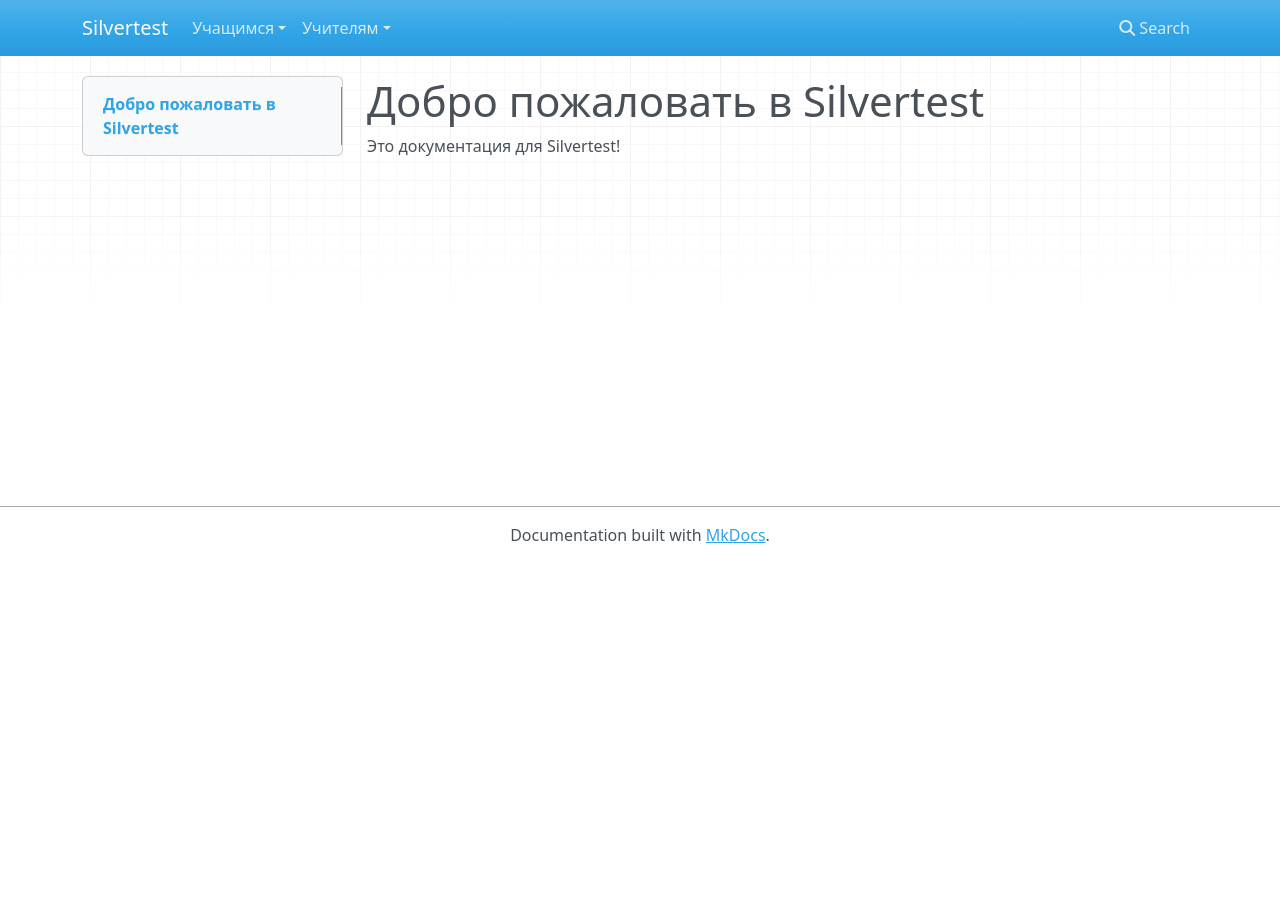
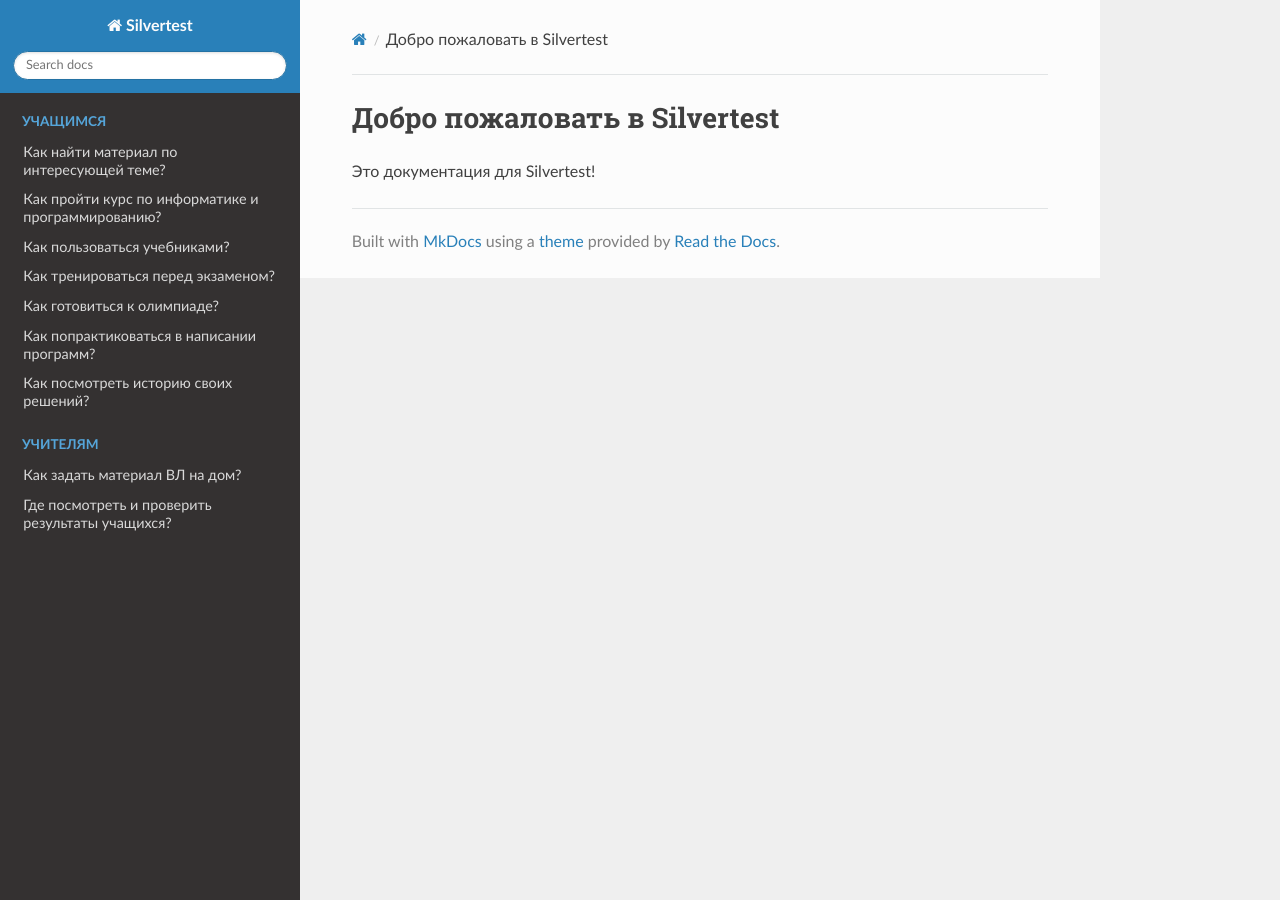
Before and after one commit to InfinniPlatform/mes.informatics.readthedocs, an MkDocs documentation site: the page built from docs/index.md, in a window 1280 px wide. Built offline with MkDocs 1.6.1, drawn with Linux system fonts in a browser that asks for light colours; nearby versions of some CDN libraries.

Commit message:
chore: изменена дефолтная тема документации

```diff
--- a/mkdocs.yml
+++ b/mkdocs.yml
@@ -11,3 +11,5 @@ nav:
     - Учителям:
           - Как задать материал ВЛ на дом?: "02-for-teachers/2.1.md"
           - Где посмотреть и проверить результаты учащихся?: "02-for-teachers/2.2.md"
+theme:
+    name: readthedocs
--- a/requirements.txt
+++ b/requirements.txt
@@ -1,2 +1 @@
 mkdocs==1.2.2
-sphinx-rtd-theme==1.0.0
```
